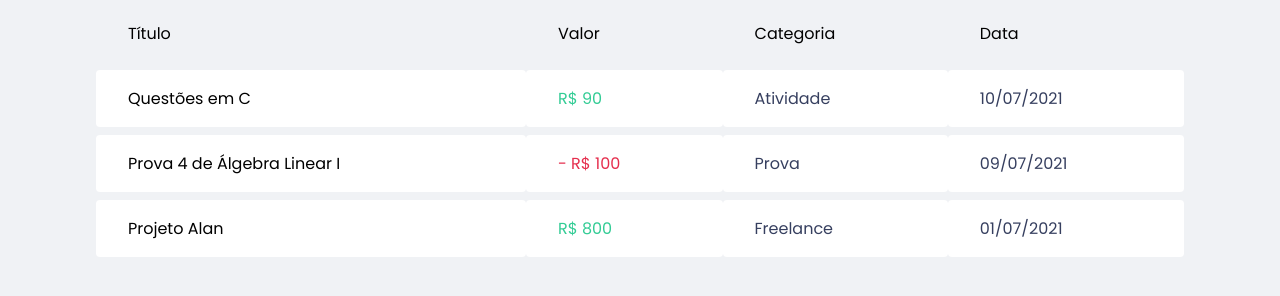
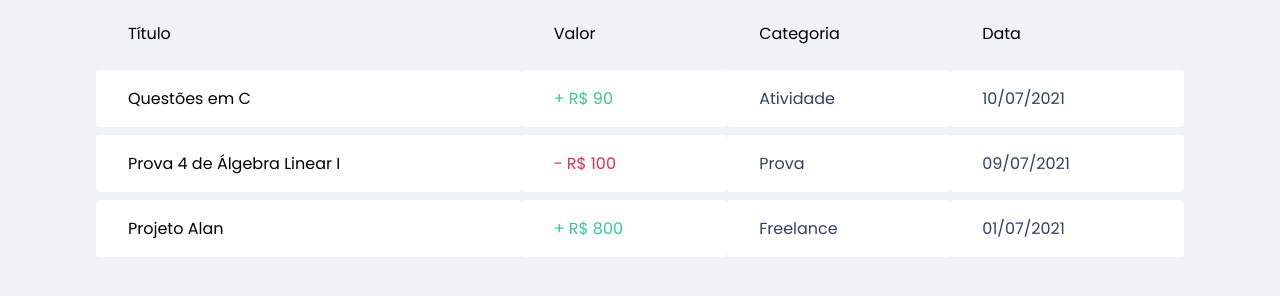
Before and after one commit to RaimundoNeto7/IgniteFinances, a React (Create React App) app: page / in a window 1280 px wide. Shown: the part 314-610 px from the top of the page. Built offline with nearby package versions, Linux system fonts and the light colour scheme; no server answers; what miragejs would draw is missing.

Commit message:
Get fake transactios

```diff
--- a/src/components/TransactionsTable/index.tsx
+++ b/src/components/TransactionsTable/index.tsx
@@ -1,6 +1,13 @@
+import { useEffect } from "react";
+import { api } from "../../services/api";
 import { Container } from "./styles";
 
 export function TransactionsTable() {
+    useEffect(() => {
+        api.get('transactions')
+        .then(response => console.log(response.data))
+    }, [])
+
     return (
         <Container>
             <table>
@@ -16,7 +23,7 @@ export function TransactionsTable() {
                 <tbody>
                     <tr>
                         <td>Questões em C</td>
-                        <td className="deposit">R$ 90</td>
+                        <td className="deposit">+ R$ 90</td>
                         <td>Atividade</td>
                         <td>10/07/2021</td>
                     </tr>
@@ -28,7 +35,7 @@ export function TransactionsTable() {
                     </tr>
                     <tr>
                         <td>Projeto Alan</td>
-                        <td className="deposit">R$ 800</td>
+                        <td className="deposit">+ R$ 800</td>
                         <td>Freelance</td>
                         <td>01/07/2021</td>
                     </tr>
```
